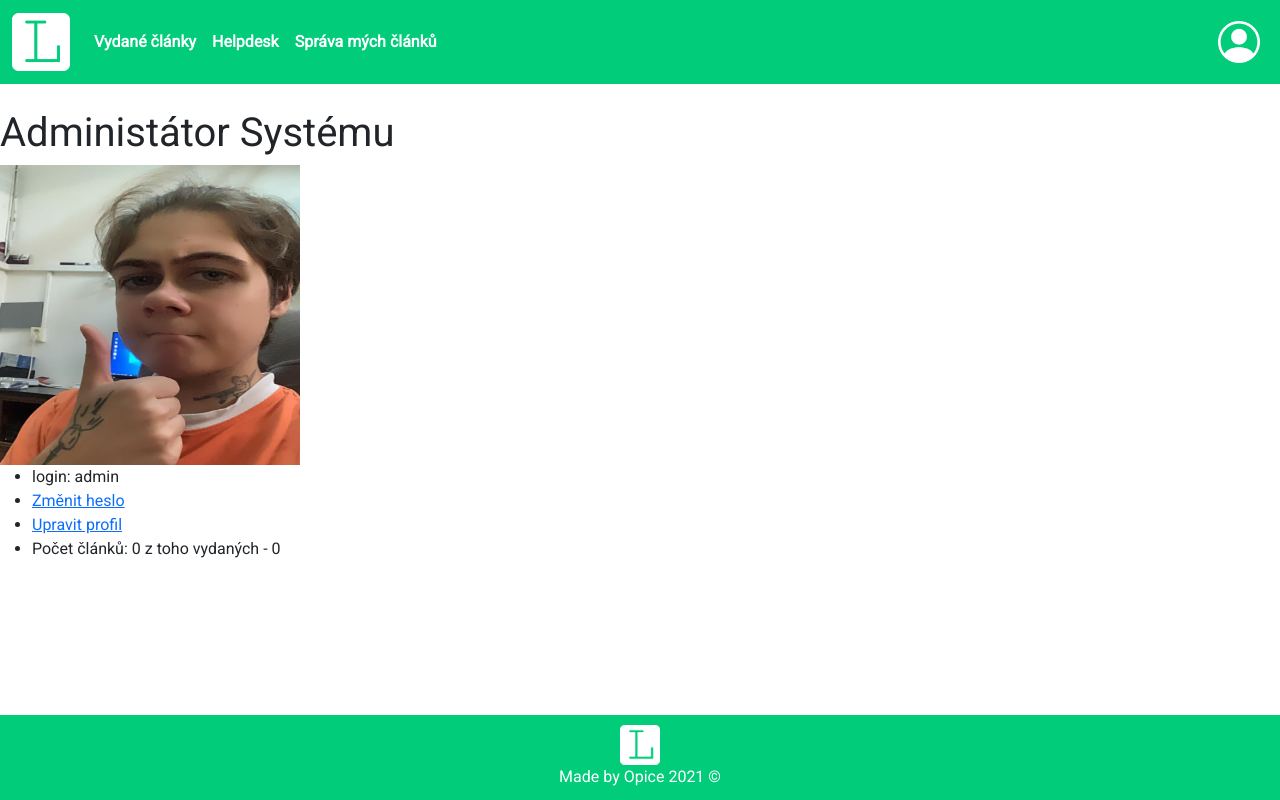
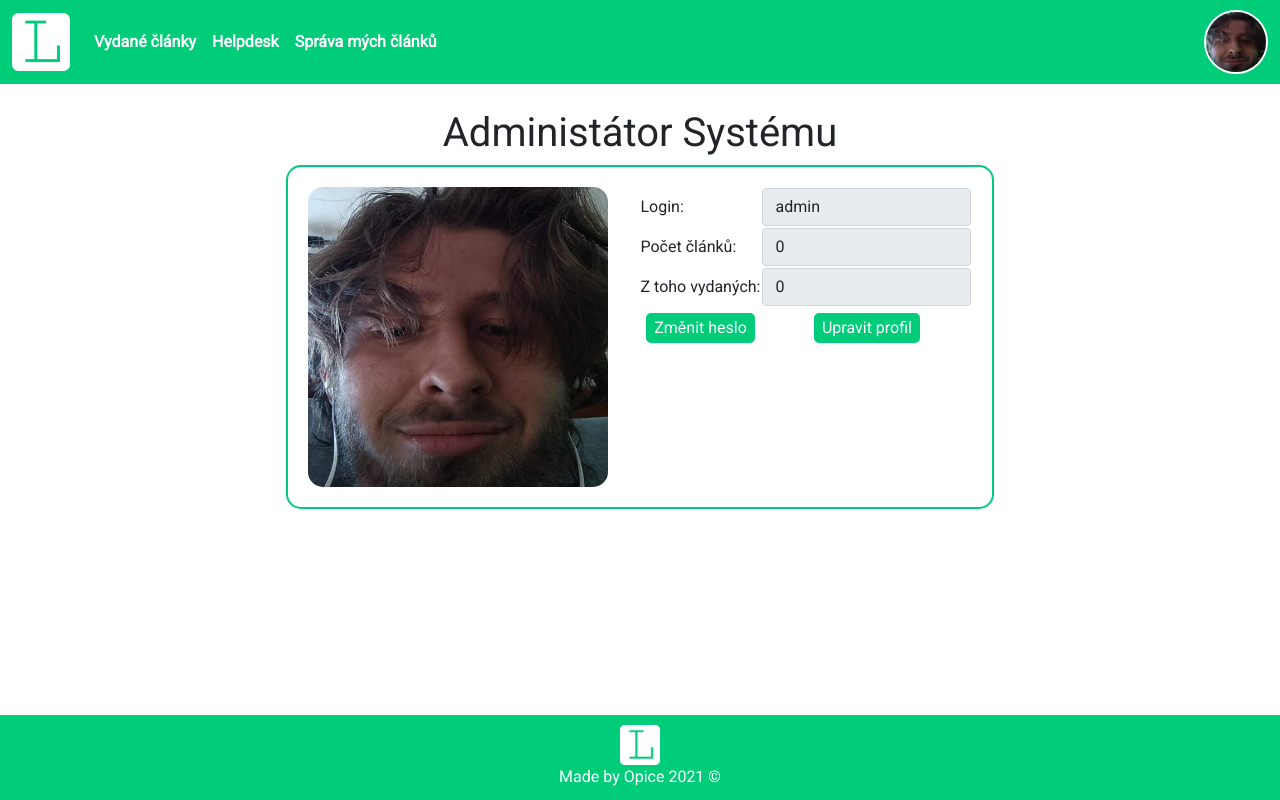
Before and after one commit to tomasmilotta/Opice, a PHP site: page /profile.php in a window 1280 px wide. Run offline with PHP 8.4, Linux system fonts and the light colour scheme; a user stored in the database is signed in; data comes from the database, SQL or seed files in the repository.

Commit message:
Finalni verze designu

```diff
--- a/KÓD/css/style.css
+++ b/KÓD/css/style.css
@@ -158,3 +158,24 @@ html, body {
     border-bottom: 3px solid var(--zelena);
     border-bottom-width: 50% ;
 }
+.avatar{
+    width: 300px;
+    height: 300px;
+    border-radius: 15px;
+}
+.mini-avatar{
+    height: 64px;
+    width: 64px;
+    border-radius: 50%;
+    border: 2px solid white;
+}
+.karta:hover{
+    background-color: white !important;
+    color: var(--zelena) !important;
+}
+.dwn-btn{
+    color: var(--zelena);
+}
+.dwn-btn:hover{
+    color: black;
+}
--- a/KÓD/header.php
+++ b/KÓD/header.php
@@ -53,8 +53,15 @@
       </ul>
         <ul class="navbar-nav">
         <li class="nav-item dropstart">
-          <img class="nav-link dropdown-toggle" id="user"  data-bs-toggle="dropdown" href="#" role="button" aria-expanded="false" src="img/user.png" height="58">
           <?php
+          if(isset($_SESSION["login"])){
+          if(file_exists("img/users/".$_SESSION["login"])){
+            echo '<img class="nav-link dropdown-toggle" id="user" data-bs-toggle="dropdown" href="#" role="button" aria-expanded="false" src="img/users/'.$_SESSION["login"].'/avatar.jpg" height="64" width="64" style="border-radius: 50%;border: 2px solid white;padding:0">';
+          }else{
+            echo '<img class="nav-link dropdown-toggle" id="user"  data-bs-toggle="dropdown" href="#" role="button" aria-expanded="false" src="img/user.png" height="58">';
+          }}else{
+            echo '<img class="nav-link dropdown-toggle" id="user"  data-bs-toggle="dropdown" href="#" role="button" aria-expanded="false" src="img/user.png" height="58">';
+          }
         if(isset($_SESSION["login"])){
           $role = $_SESSION["role"];
           echo "<ul class='dropdown-menu' id='logged'>";
--- a/KÓD/index.php
+++ b/KÓD/index.php
@@ -4,7 +4,7 @@
  ?>
  <div class="container">
  <div id="ind">
-  <p id="zl" class="text-center display-1">Zelené levo</p>
+  <p id="zl" class="text-center display-1">Zelené Levo</p>
   <p class="text-center lead">Náš redakční tým:</p>
 </div>
   <div class="row justify-content-center">
--- a/KÓD/profile.php
+++ b/KÓD/profile.php
@@ -2,12 +2,15 @@
   require "header.php";
   require "connectDB.php";
 ?>
-<h1><?php echo $_SESSION["name"]." ".$_SESSION["sname"]?></h1>
+<h1 align="center"><?php echo $_SESSION["name"]." ".$_SESSION["sname"]?></h1>
+
+<div class="d-flex justify-content-center mb-3">
+     <div class="d-inline-flex" id="reg">
 <?php
   if(file_exists("img/users/".$_SESSION["login"])){
-    echo '<img src="img/users/'.$_SESSION["login"].'/avatar.jpg" width="300px" height="300px">';
+    echo '<img src="img/users/'.$_SESSION["login"].'/avatar.jpg" class="avatar">';
   }else{
-    echo '<img src="img/users/avatar.jpg" width="300px" height="300px">';
+    echo '<img src="img/users/avatar.jpg" class="avatar">';
   }
   $dotaz = 'select count(clanek_id) from clanky join users on users.user_id=clanky.clanek_autor where user_login="'.$_SESSION["login"].'";';
   $vysledek = mysqli_query($spojeni, $dotaz);
@@ -19,13 +22,31 @@
   $pocetVydanych = $radek["count(clanek_id)"];
 ?>
 <ul>
-  <li>login: <?php echo $_SESSION["login"]?></li>
-  <li><a href="changePswd.php">Změnit heslo</a></li>
-  <li><a href="updateProfile.php">Upravit profil</a></li>
 
-  <li>Počet článků: <?php echo $pocetClanku?> z toho vydaných - <?php echo $pocetVydanych?></li>
-</ul>
+  <table>
+  <form>
+  <tr>
+  <td>Login:</td><td><input type="text" name="id" value="<?php echo $_SESSION["login"]?>"  readonly class="form-control"></td>
+  </tr>
+  <tr>
+  <td>Počet článků: </td><td><input type="text" name="id" value="<?php echo $pocetClanku?>"  readonly class="form-control"></td>
+  </tr>
+  <tr>
+  <td>Z toho vydaných: </td><td><input type="text" name="id" value="<?php echo $pocetVydanych?>"  readonly class="form-control"></td>
+  </tr>
 
+  </form>
+  <tr align="center">
+  <td><a href="changePswd.php"><button id="reg-but">Změnit heslo</button></a></td><td><a href="updateProfile.php"><button id="reg-but">Upravit profil</button></a></td>
+  </tr>
+  </table>
+
+
+
+
+
+</div>
+</div>
 <?php
   require "footer.php";
 ?>
```
Also changed, not shown: KÓD/changePswd.php (+9 -3 lines), KÓD/clanky.php (+25 -10 lines), KÓD/forgotPasswd.php (+9 -3 lines), KÓD/helpdesk.php (+27 -13 lines), KÓD/recoverPass.php (+10 -4 lines), KÓD/updateProfile.php (+17 -6 lines), KÓD/img/users/admin/avatar.jpg, KÓD/img/users/autor/avatar.jpg (added).
